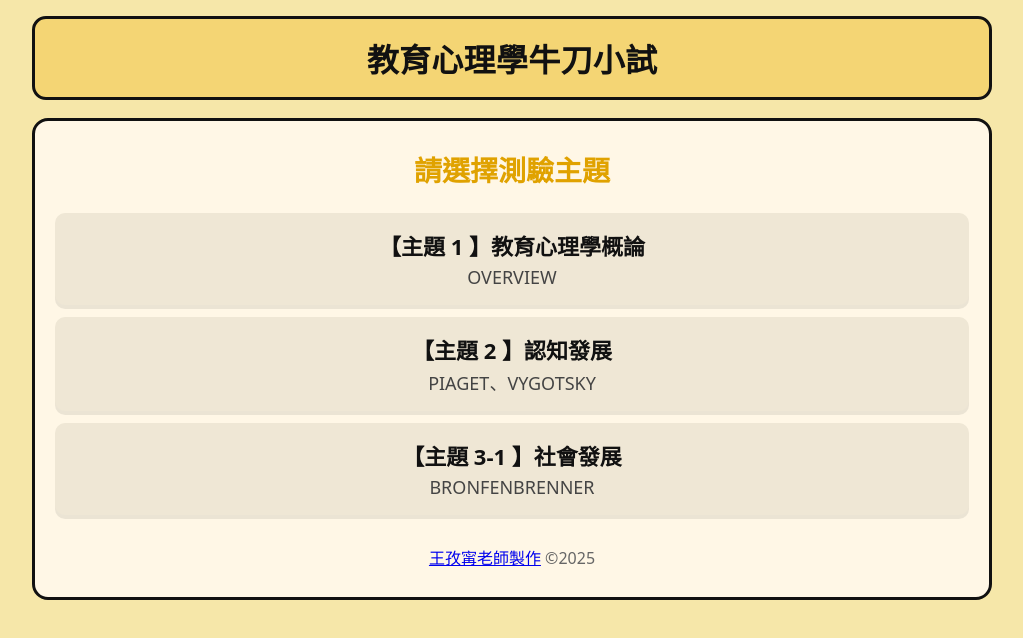
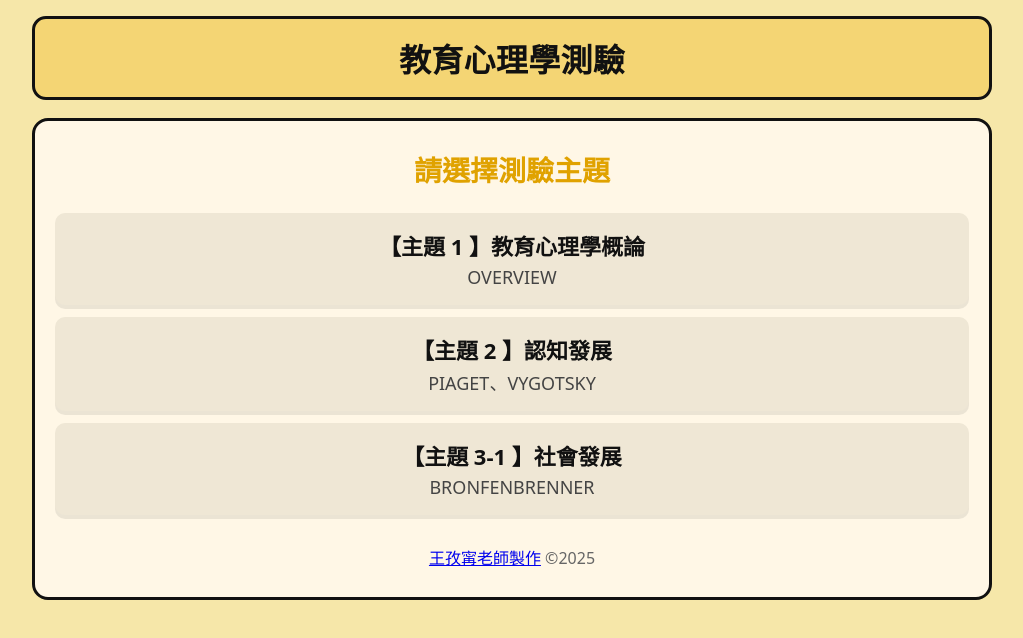
Before and after one commit to tnwang2010/edpsy, a plain HTML site: page index.html in a window 1280 px wide. Shown: the whole page, without its empty margins (128-1151 px from the left). Drawn offline with Linux system fonts and the light colour scheme.

Commit message:
Update index.html

```diff
--- a/index.html
+++ b/index.html
@@ -124,7 +124,7 @@
 
 <div id="main-root">
     <header class="header-main">
-        <h1>教育心理學牛刀小試</h1>
+        <h1>教育心理學測驗</h1>
     </header>
 
     <main class="menu-card">
```
